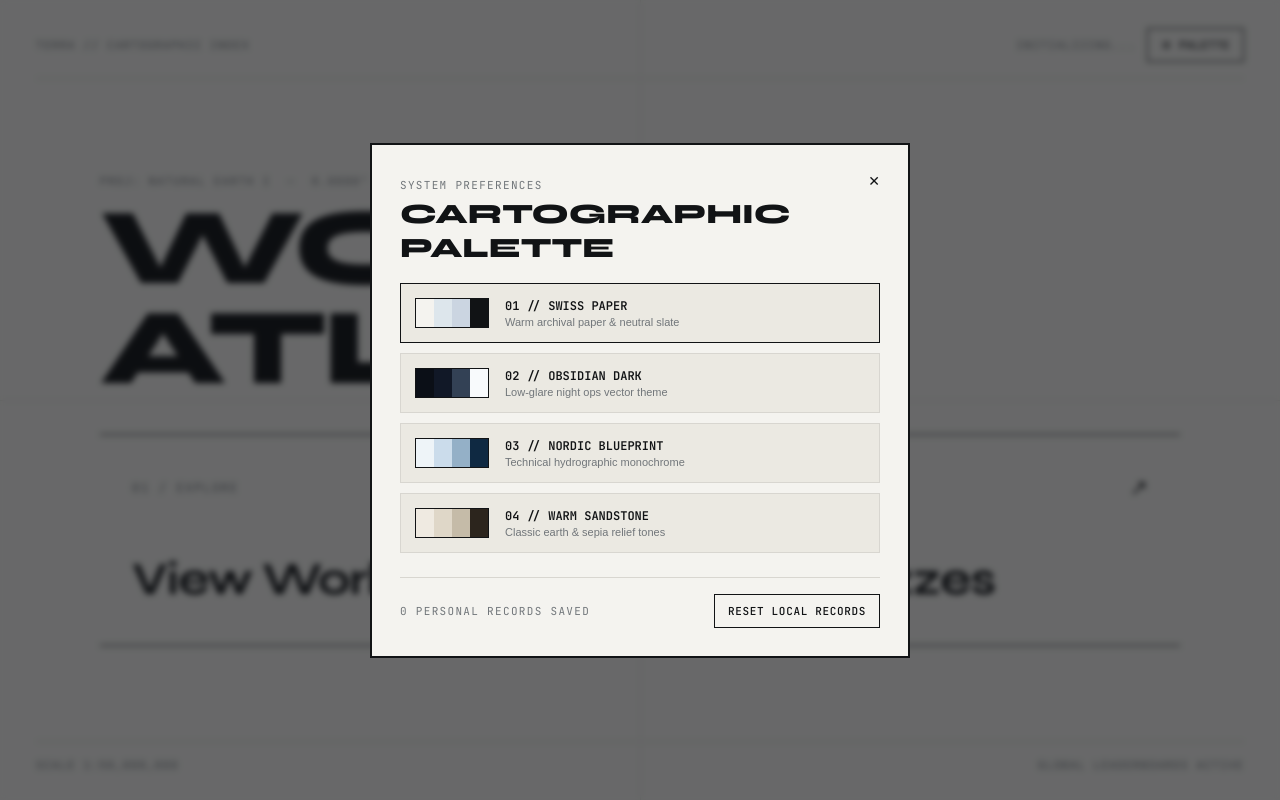
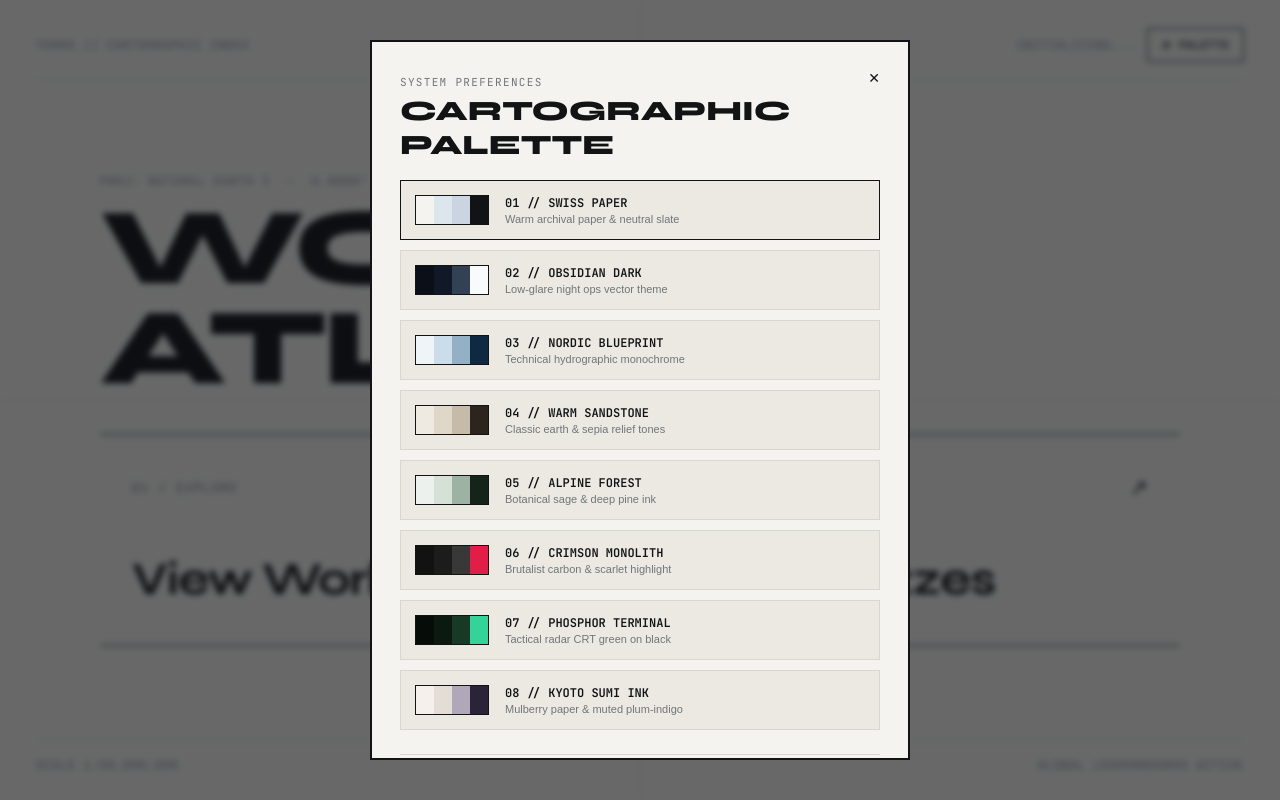
Before and after one commit to gooogle-pixel/Terra-Atlas, a plain HTML site: page index.html in a window 1280 px wide. Both pictures are taken after a click on the button "⚙ PALETTE". Drawn offline with nearby package versions, Linux system fonts and the light colour scheme; no server answers.

Commit message:
Update index.html

```diff
--- a/index.html
+++ b/index.html
@@ -74,6 +74,58 @@
           <div class="palette-meta">
             <strong>04 // WARM SANDSTONE</strong>
             <span>Classic earth & sepia relief tones</span>
+          </div>
+        </button>
+
+        <button class="palette-option" data-palette="alpine">
+          <div class="palette-swatches">
+            <span style="background:#edf1ee"></span>
+            <span style="background:#d5e0d7"></span>
+            <span style="background:#9eb2a3"></span>
+            <span style="background:#14241b"></span>
+          </div>
+          <div class="palette-meta">
+            <strong>05 // ALPINE FOREST</strong>
+            <span>Botanical sage & deep pine ink</span>
+          </div>
+        </button>
+
+        <button class="palette-option" data-palette="monolith">
+          <div class="palette-swatches">
+            <span style="background:#121212"></span>
+            <span style="background:#1c1c1c"></span>
+            <span style="background:#383838"></span>
+            <span style="background:#e11d48"></span>
+          </div>
+          <div class="palette-meta">
+            <strong>06 // CRIMSON MONOLITH</strong>
+            <span>Brutalist carbon & scarlet highlight</span>
+          </div>
+        </button>
+
+        <button class="palette-option" data-palette="terminal">
+          <div class="palette-swatches">
+            <span style="background:#060d09"></span>
+            <span style="background:#0b1911"></span>
+            <span style="background:#183926"></span>
+            <span style="background:#34d399"></span>
+          </div>
+          <div class="palette-meta">
+            <strong>07 // PHOSPHOR TERMINAL</strong>
+            <span>Tactical radar CRT green on black</span>
+          </div>
+        </button>
+
+        <button class="palette-option" data-palette="kyoto">
+          <div class="palette-swatches">
+            <span style="background:#f5f0eb"></span>
+            <span style="background:#e4ddd6"></span>
+            <span style="background:#b0a8b9"></span>
+            <span style="background:#2b2338"></span>
+          </div>
+          <div class="palette-meta">
+            <strong>08 // KYOTO SUMI INK</strong>
+            <span>Mulberry paper & muted plum-indigo</span>
           </div>
         </button>
       </div>
```
